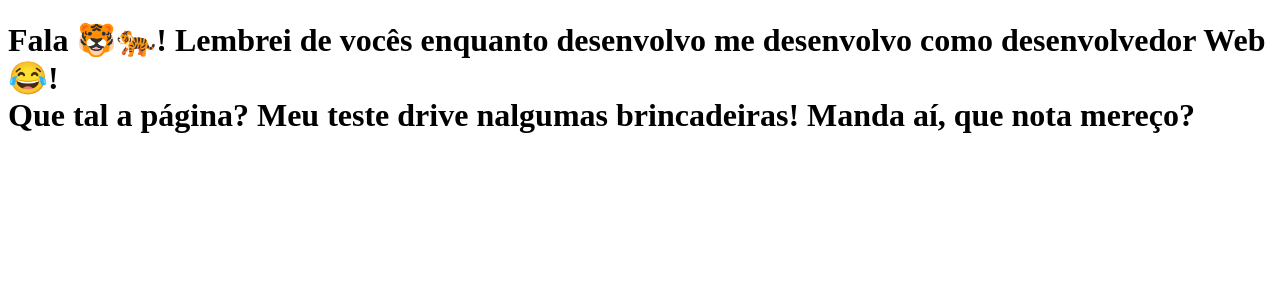
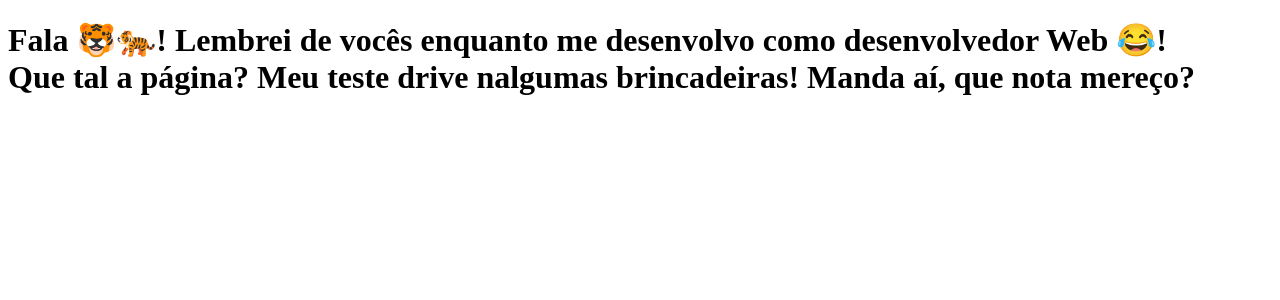
Before and after one commit to dctoigo/clone-tabnews, a Next.js app: page /tigrada in a window 1280 px wide. Shown: the top 300 px of the page. Built offline with nearby package versions, Linux system fonts and the light colour scheme.

Commit message:
corrigindo segunda frase

```diff
--- a/pages/tigrada.js
+++ b/pages/tigrada.js
@@ -1,5 +1,5 @@
 function Home () {
-    return <h1>Fala 🐯🐅! Lembrei de vocês enquanto desenvolvo me desenvolvo como desenvolvedor Web 😂! <br></br>
+    return <h1>Fala 🐯🐅! Lembrei de vocês enquanto me desenvolvo como desenvolvedor Web 😂! <br></br>
                 Que tal a página? Meu teste drive nalgumas brincadeiras! Manda aí, que nota mereço?
         </h1>
 }
```
